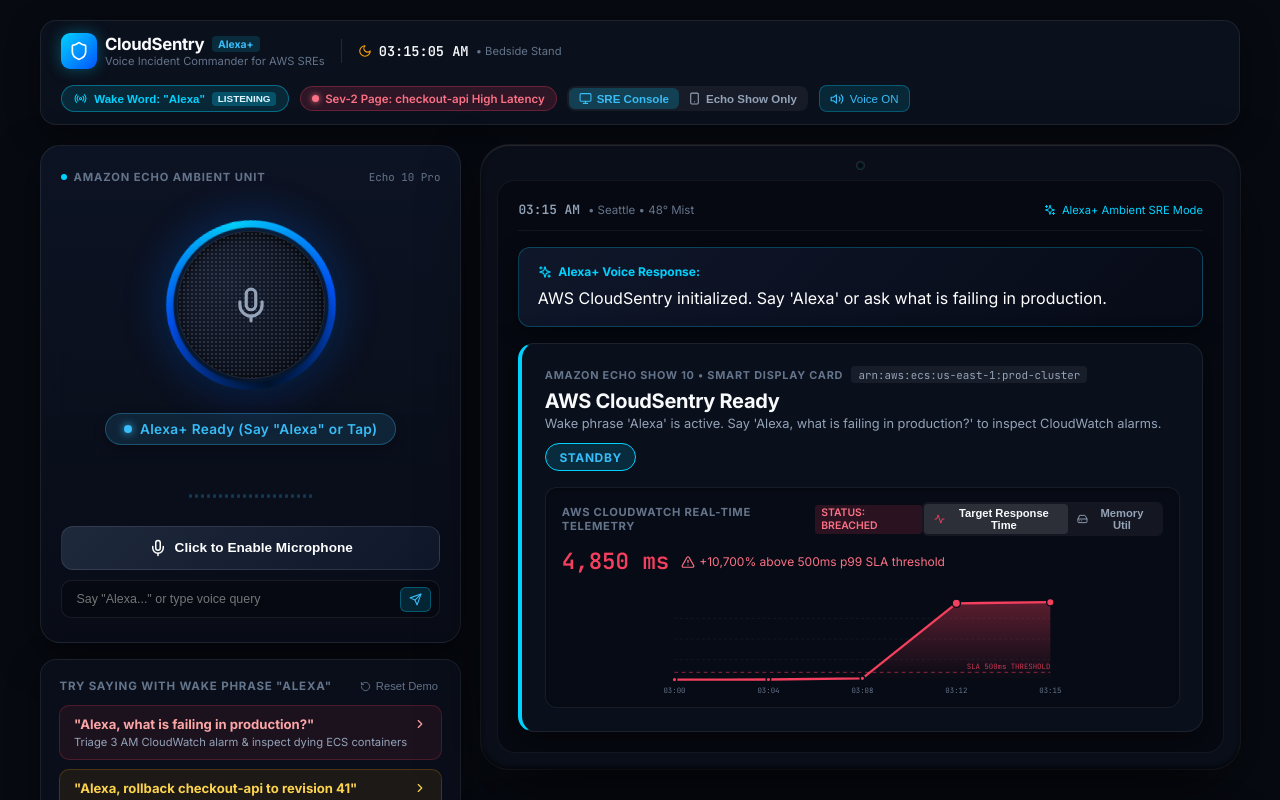
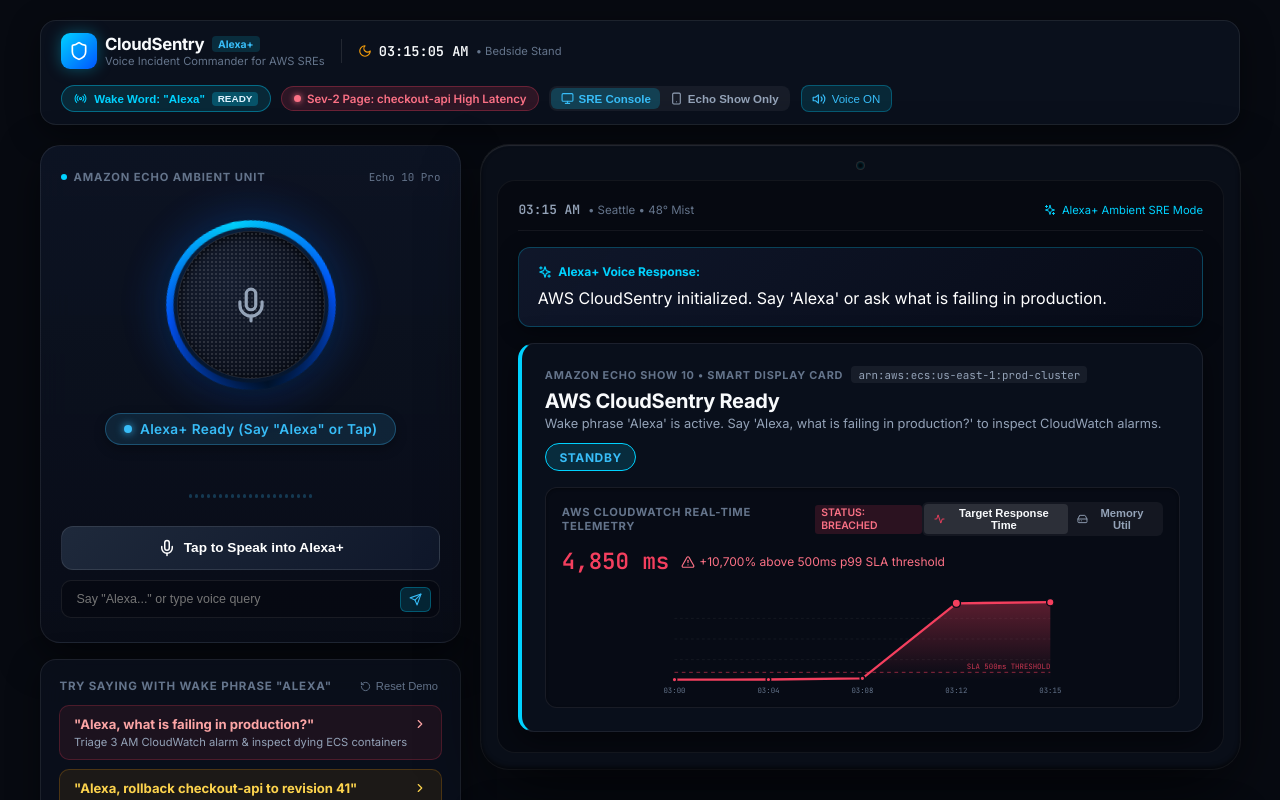
Before and after one commit to SSpirate11/aws-cloud-sentry, a React (Vite) app in the folder frontend/: page / in a window 1280 px wide. Shown: the top 800 px of the page. Built offline with nearby package versions, Linux system fonts and the light colour scheme.

Commit message:
fix: add 7s listening timeout and prevent listening lock on error/onend

```diff
--- a/frontend/src/App.jsx
+++ b/frontend/src/App.jsx
@@ -78,6 +78,16 @@
     return () => clearInterval(interval);
   }, []);
 
+  // Auto-timeout for LISTENING state (like real Amazon Echo: returns to sleep after 7s of silence)
+  useEffect(() => {
+    if (state === 'LISTENING') {
+      const timer = setTimeout(() => {
+        setState('STANDBY');
+      }, 7000);
+      return () => clearTimeout(timer);
+    }
+  }, [state]);
+
   // Web Speech API with "Alexa" Wake Phrase Detection
   useEffect(() => {
     const SpeechRecognition = window.SpeechRecognition || window.webkitSpeechRecognition;
@@ -109,6 +119,7 @@
       if (/\b(alexa|hey alexa|echo)\b/i.test(heardText)) {
         playAlexaChime();
         setWakeDetected(true);
+        setState('LISTENING');
         setTimeout(() => setWakeDetected(false), 2500);
       }
 
@@ -126,9 +137,15 @@
       if (event.error !== 'no-speech') {
         console.warn('Speech recognition notice:', event.error);
       }
+      if (stateRef.current === 'LISTENING') {
+        setState('STANDBY');
+      }
     };
 
     recognition.onend = () => {
+      if (stateRef.current === 'LISTENING') {
+        setState('STANDBY');
+      }
       // Safely restart passive wake-word listening if enabled and Alexa isn't speaking or thinking
       if (wakeWordActiveRef.current && !isSpeakingRef.current && stateRef.current !== 'THINKING') {
         try {
@@ -138,12 +155,6 @@
     };
 
     recognitionRef.current = recognition;
-
-    if (wakeWordEnabled && !isSpeakingRef.current) {
-      try {
-        recognition.start();
-      } catch (e) {}
-    }
 
     return () => {
       try {
@@ -387,7 +398,7 @@
               background: wakeWordEnabled ? 'rgba(0, 210, 255, 0.25)' : 'rgba(255,255,255,0.08)',
               color: wakeWordEnabled ? '#e0f2fe' : '#94a3b8'
             }}>
-              {wakeWordEnabled ? 'LISTENING' : 'OFF'}
+              {wakeDetected ? 'TRIGGERED' : wakeWordEnabled ? 'READY' : 'OFF'}
             </span>
           </button>
 
@@ -611,8 +622,8 @@
                 {isListening ? <Radio size={18} color="#fff" style={{ animation: 'pulse-fast 1s infinite' }} /> : <Mic size={18} />}
                 <span>
                   {isListening
-                    ? (wakeWordEnabled ? 'Listening for "Alexa"...' : 'Mic Active (Click to Mute)')
-                    : 'Click to Enable Microphone'}
+                    ? 'Listening... (Speak your command)'
+                    : 'Tap to Speak into Alexa+'}
                 </span>
               </button>
 
```
